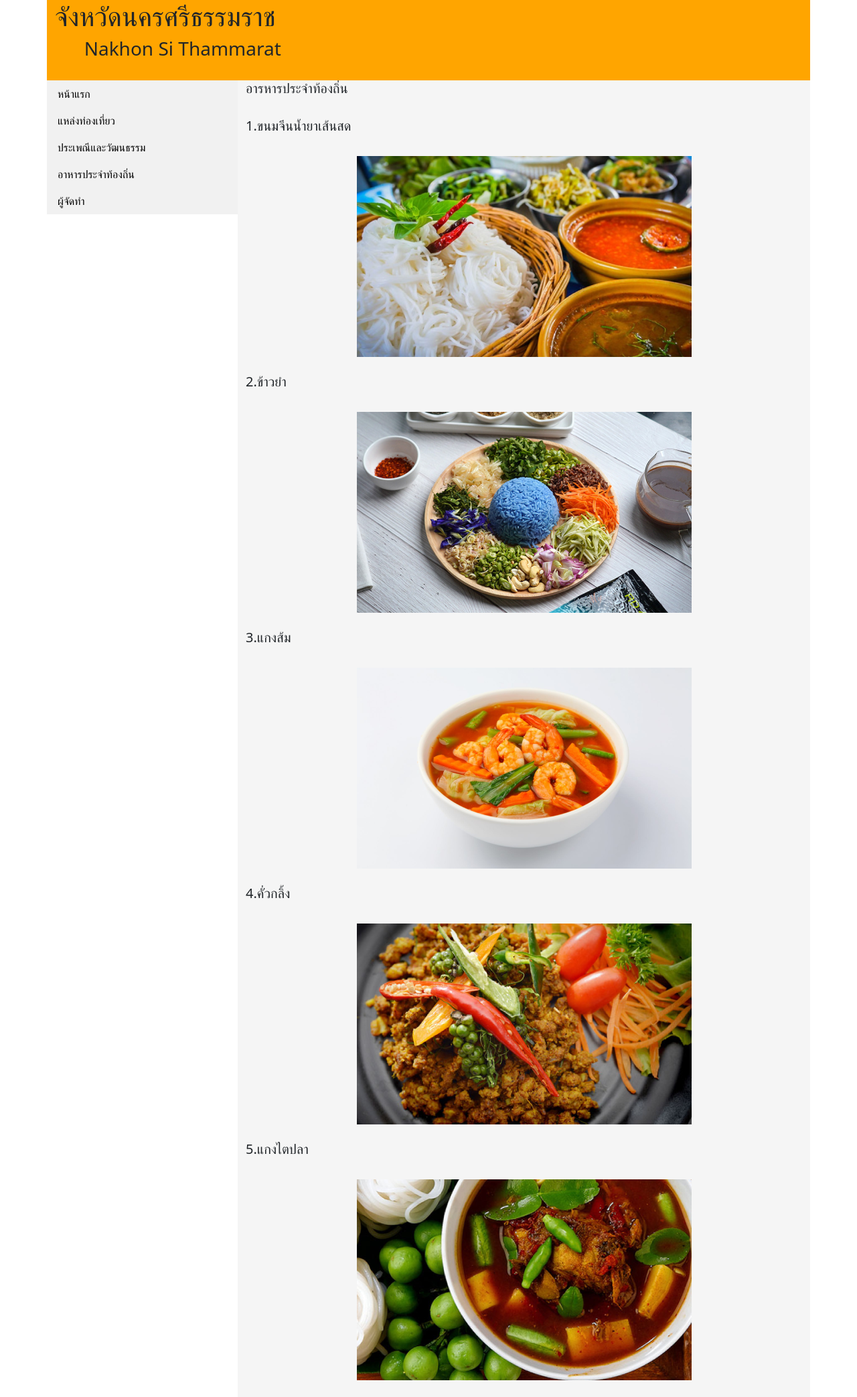
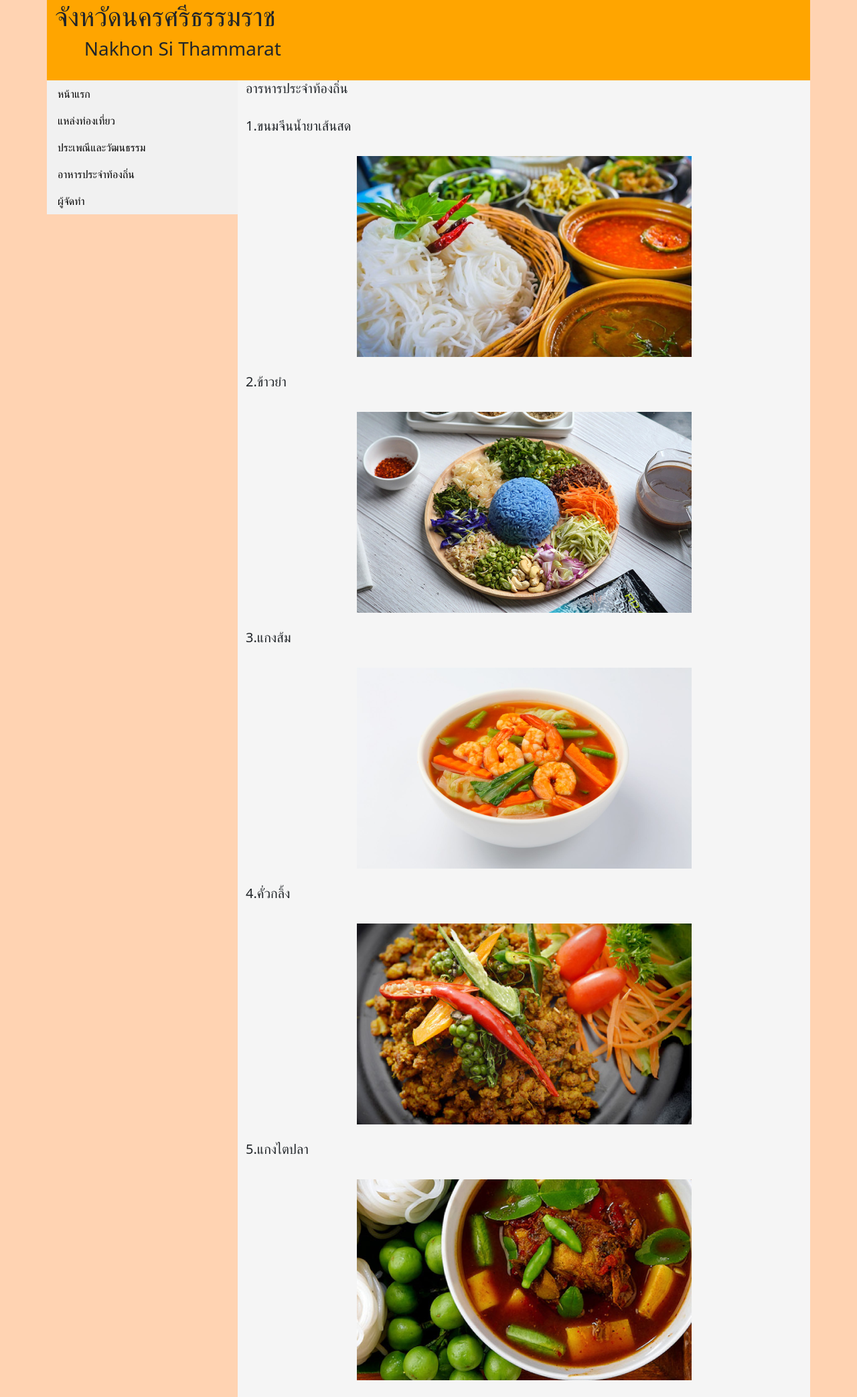
Before and after one commit to waiwaix43/Nakhon-Si-Thammarat-Project, a PHP site: the page made by page=3.php in a window 1280 px wide. Shown: the whole page at 67% size. Run offline with PHP 8.4, Linux system fonts and the light colour scheme.

Commit message:
Update page=3.php

```diff
--- a/page=3.php
+++ b/page=3.php
@@ -43,7 +43,7 @@
     </style>
 
   </head>
-  <body>
+  <body style="background-color:#ffd3b2">
     <div class="container"> <!-- คอนเทนเนอร์ -->
       <div class="row">
         <div class="col-12" id="header"> <!-- เฮดเดอร์ -->
```
